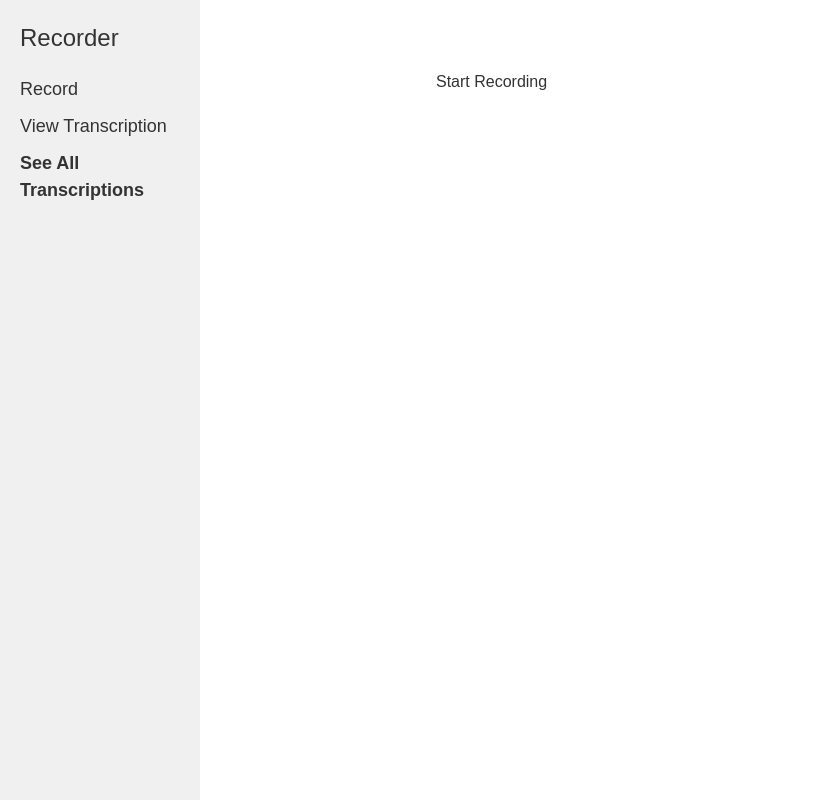
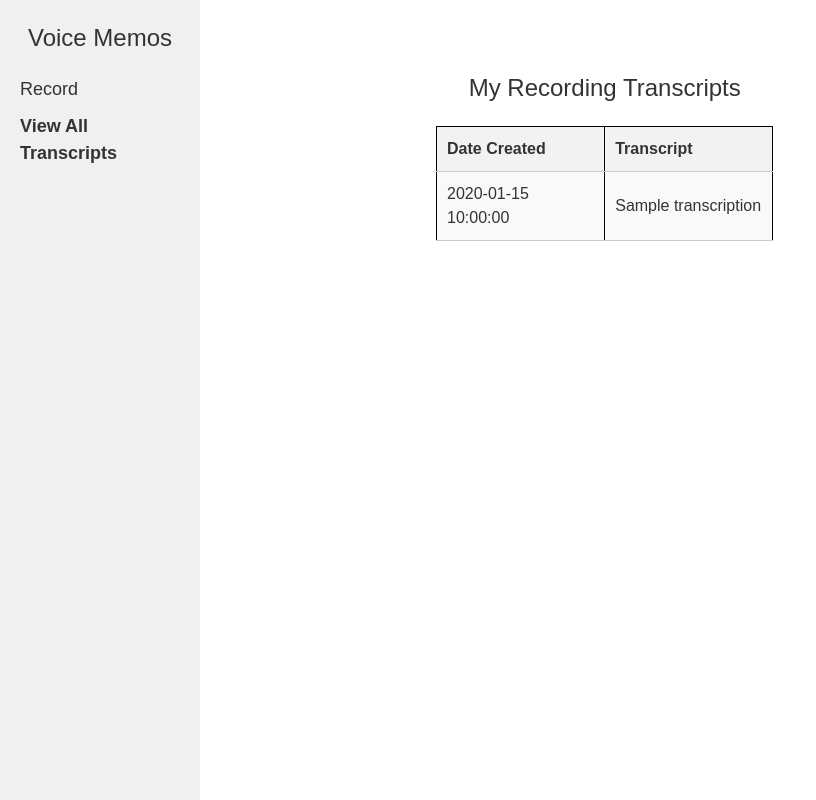
Before and after one commit to software-students-spring2024/4-containerized-app-exercise-team0-4, a Flask app: page /view_all in a window 1280 px wide. Shown: the whole page, without its empty margins (0-816 px from the left). Run offline with Flask 3, Linux system fonts and the light colour scheme; a database or web service that is not in the repository returns one stand-in record (values such as "Sample title"); some libraries are stand-ins or nearby versions.

Commit message:
Display all recording transcripts

```diff
--- a/web-app/app.py
+++ b/web-app/app.py
@@ -7,7 +7,7 @@ from flask_login import LoginManager, UserMixin, login_user, login_required, log
 from werkzeug.security import generate_password_hash, check_password_hash
 import os
 from dotenv import load_dotenv
-from flask_pymongo import PyMongo
+from flask_pymongo import PyMongo, MongoClient
 
 # redirect, abort, url_for, make_response
 # import pymongo
@@ -22,6 +22,11 @@ app.secret_key = os.urandom(12)
 app.config["MONGO_URI"] = f"mongodb+srv://{DB_USER}:{DB_PW}@sweproject2.v6vtrh6.mongodb.net/sweproject4?retryWrites=true&w=majority&appName=SWEProject2"
 mongo = PyMongo(app)
 CORS(app)  # Enable CORS for all routes
+
+# DB Set up
+client = MongoClient("mongodb://localhost:27017/")
+db = client["audio-transcriptions"]
+collection = db["transcriptions"]
 
 # Initialize Flask-Login
 login_manager = LoginManager()
@@ -93,22 +98,6 @@ def signup():
         else:
             return render_template('signup.html')
 
-# Need to setup database
-"""
-# Connect to the MongoDB server using environment variables
-load_dotenv()
-connection = pymongo.MongoClient(os.getenv('MONGO_URI'))
-db = connection[os.getenv('MONGO_DBNAME')]
-try:
-    # verify the connection works by pinging the database
-    connection.admin.command("ping")
-    print(" *", "Connected to MongoDB!")
-except Exception as e:
-    # the ping command failed, so the connection is not available.
-    print(" * MongoDB connection error:", e)
-"""
-
-
 @app.route("/")
 def home():
     """
@@ -138,7 +127,12 @@ def view_transcription():
 
 @app.route("/view_all")
 def view_all():
-    return render_template("view_all.html")
+
+    # Get all transcriptions from the database
+    transcriptions = collection.find()
+    # print(transcriptions)
+
+    return render_template("view_all.html", transcriptions=transcriptions)
 
 
 if __name__ == "__main__":
--- a/web-app/templates/layout.html
+++ b/web-app/templates/layout.html
@@ -11,12 +11,11 @@
 <body>
     <aside>
         <div>
-            <h1>Recorder</h1>
+            <h1>Voice Memos</h1>
             <nav>
                 <ul id="navList">
                     <li data-target="record" class="{{ 'active' if request.path == '/record' else '' }}"><a href="/record">Record</a></li>
-                    <li data-target="view transcription" class="{{ 'active' if request.path == '/view_transcription' else '' }}"><a href="/view_transcription">View Transcription</a></li>
-                    <li data-target="see all transcriptions" class="{{ 'active' if request.path == '/view_all' else '' }}"><a href="/view_all">See All Transcriptions</a></li>
+                    <li data-target="see all transcriptions" class="{{ 'active' if request.path == '/view_all' else '' }}"><a href="/view_all">View All Transcripts</a></li>
                 </ul>
             </nav>
         </div>
--- a/web-app/templates/view_all.html
+++ b/web-app/templates/view_all.html
@@ -1 +1,50 @@
-{% extends 'index.html' %}
+{% extends "layout.html" %} {% block content %}
+
+<style>
+    h1 {
+        text-align: center;
+        color: #333;
+        font-size: 24px;
+        margin-bottom: 20px;
+    }
+
+    table {
+        width: 100%;
+        border-collapse: collapse;
+        margin-bottom: 20px;
+    }
+
+    th, td {
+        padding: 10px;
+        text-align: left;
+        border-bottom: 1px solid #ccc;
+    }
+
+    th {
+        background-color: #f2f2f2;
+        font-weight: bold;
+    }
+
+    tr:nth-child(even) {
+        background-color: #f9f9f9;
+    }
+</style>
+
+{% for transcription in transcriptions %}
+    <h1>My Recording Transcripts</h1>
+
+    {% for transcription in transcriptions %}
+        <table>
+            <tr>
+                <th>Date Created</th>
+                <th>Transcript</th>
+            </tr>
+            <tr>
+                <td>{{ transcription.date_created }}</td>
+                <td>{{ transcription.transcription }}</td>
+            </tr>
+        </table>
+    {% endfor %}
+{% endfor %}
+
+{% endblock %}
--- a/web-app/templates/view_transcription.html
+++ /dev/null
@@ -1 +0,0 @@
-{% extends 'index.html' %}
```
Also changed, not shown: web-app/templates/record.html (+7 -4 lines).
